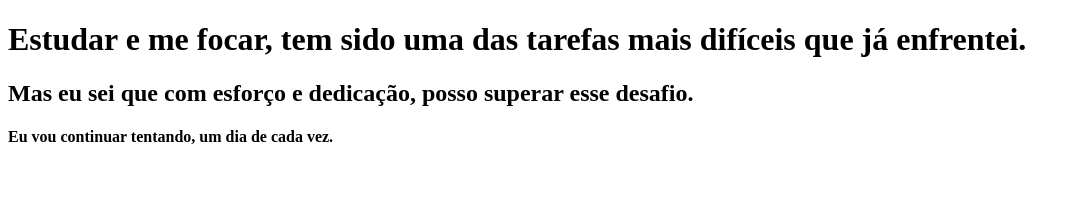
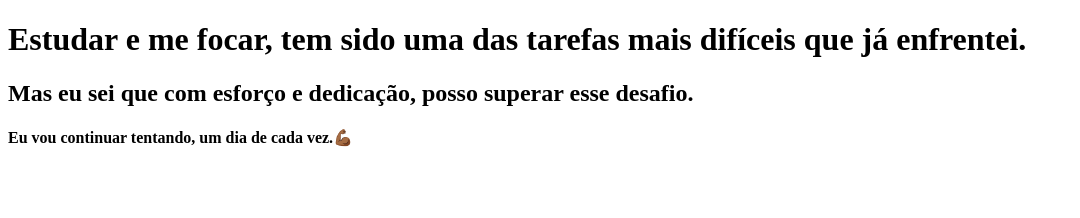
Before and after one commit to OsvaldoNeto96/clone-tabnews, a Next.js app: page / in a window 1280 px wide. Shown: the top 218 px of the page, without its empty margins (0-1080 px from the left). Built offline with nearby package versions, Linux system fonts and the light colour scheme.

Commit message:
ajuste final na frase do desafio técnico, antes da postagem nos comentários

```diff
--- a/pages/index.js
+++ b/pages/index.js
@@ -3,7 +3,7 @@ function Home() {
         <>
             <h1>Estudar e me focar, tem sido uma das tarefas mais difíceis que já enfrentei.</h1>
             <h2>Mas eu sei que com esforço e dedicação, posso superar esse desafio.</h2>
-            <h4>Eu vou continuar tentando, um dia de cada vez.</h4>
+            <h4>Eu vou continuar tentando, um dia de cada vez.💪🏾</h4>
         </>
     );
 }
```
